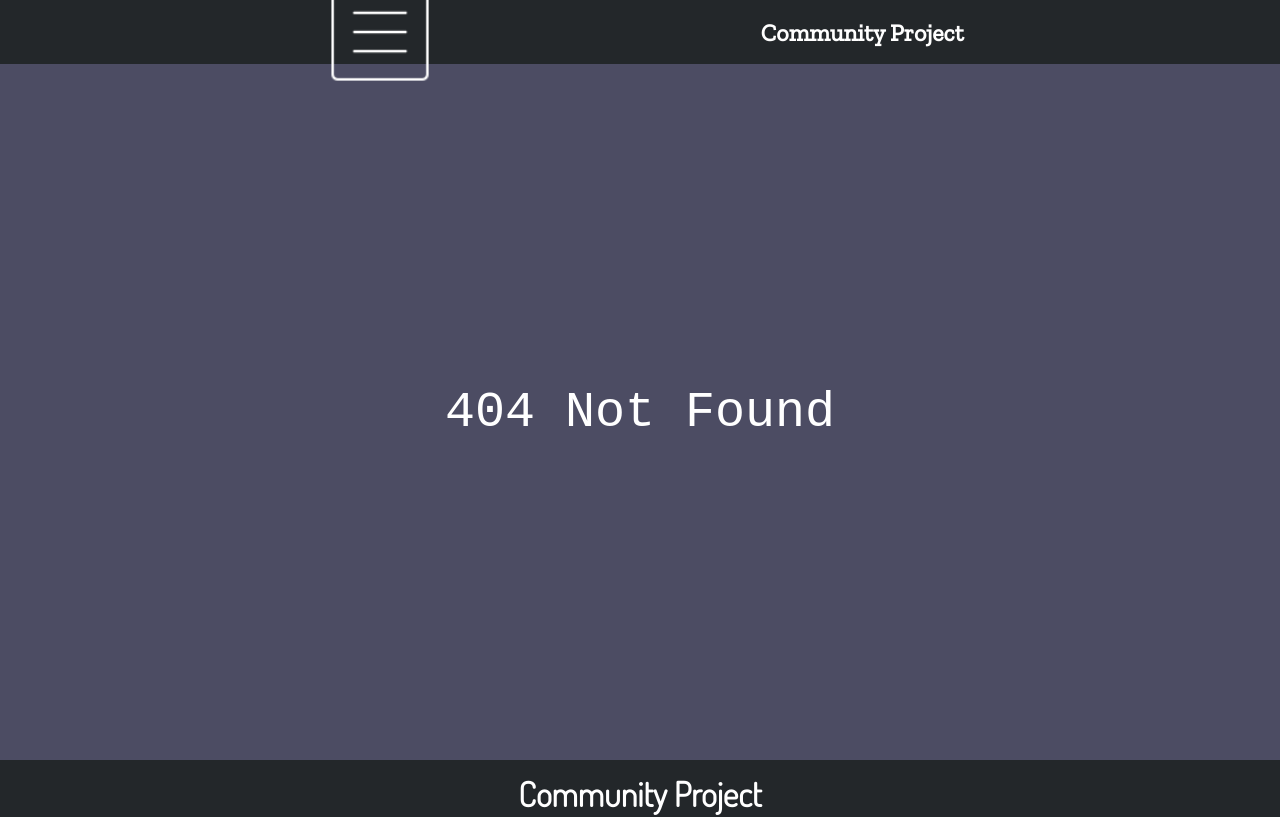
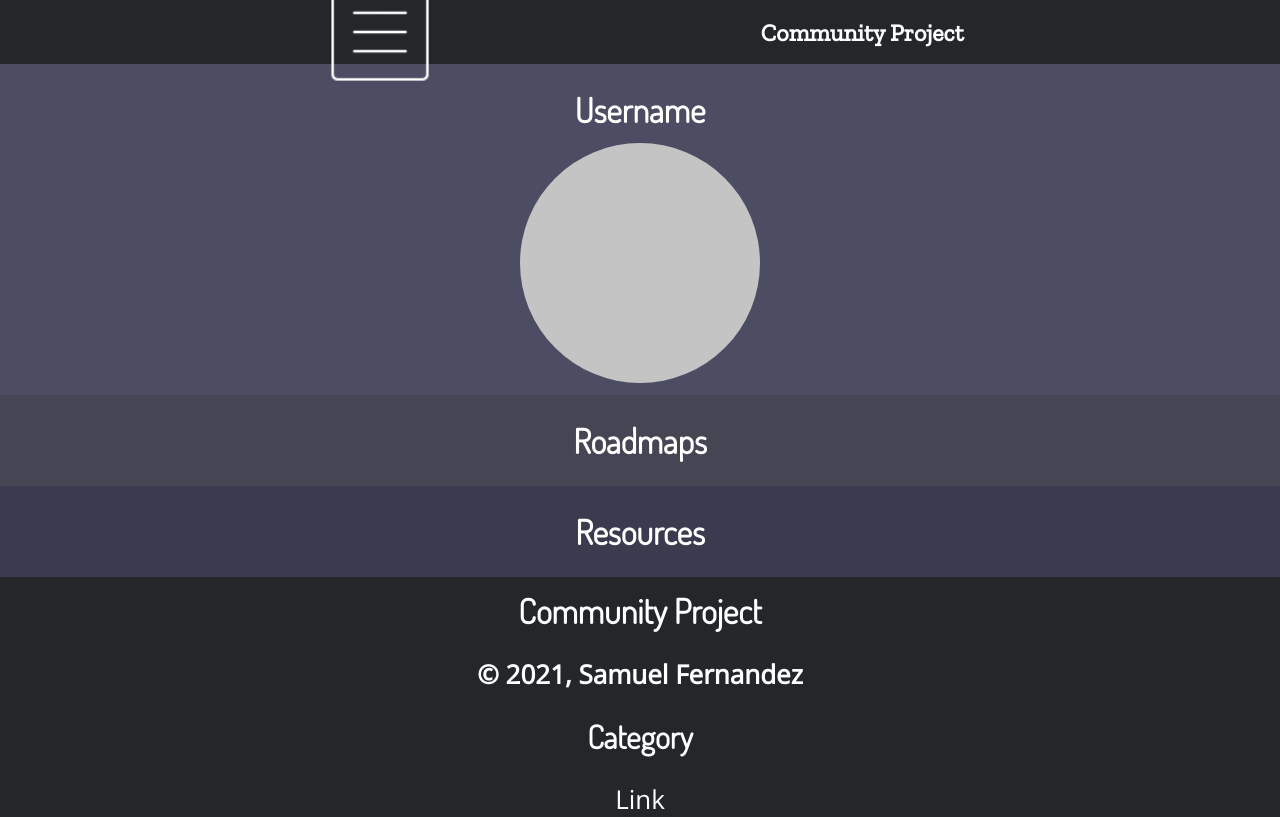
Before and after one commit to polypixeldev/computerstacks, a Next.js app in the folder app/: page /dashboard in a window 1280 px wide. Before the commit this address had no page. Shown: the top 817 px of the page. Built offline with nearby package versions, Linux system fonts and the light colour scheme.

Commit message:
Dashboard page

```diff
--- /dev/null
+++ b/app/pages/dashboard.js
@@ -0,0 +1,20 @@
+import styles from "../styles/Dashboard.module.css";
+
+function Dashboard() {
+	return (
+		<main>
+			<section className="section1">
+				<h2>Username</h2>
+				<span className={styles.pfp}></span>
+			</section>
+			<section className="section2">
+				<h2>Roadmaps</h2>
+			</section>
+			<section className="section3">
+				<h2>Resources</h2>
+			</section>
+		</main>
+	)
+}
+
+export default Dashboard;
--- /dev/null
+++ b/app/styles/Dashboard.module.css
@@ -0,0 +1,6 @@
+.pfp {
+	height: 30vmin;
+	width: 30vmin;
+	background: #C4C4C4;
+	border-radius: 50%;
+}
```
